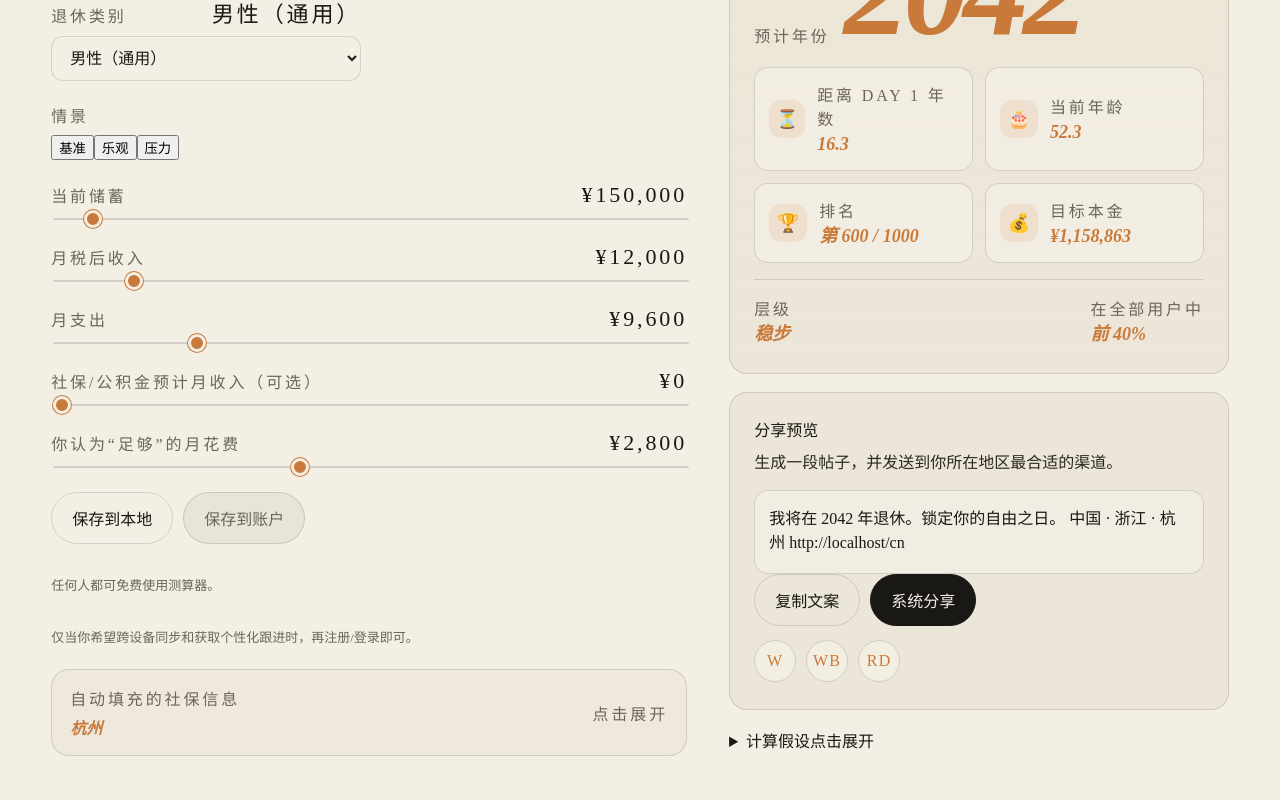
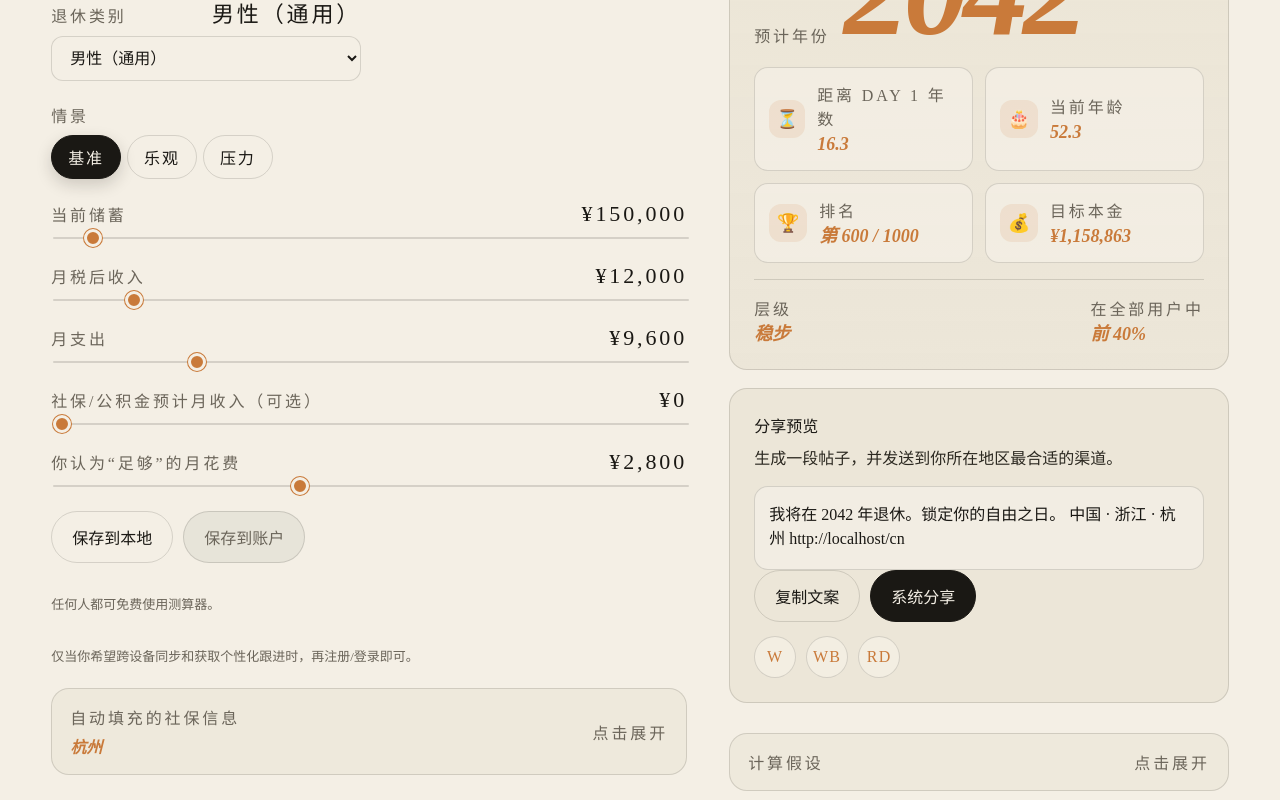
Before and after one commit to LyceumX/Horizon, a Next.js app: page /cn in a window 1280 px wide. Shown: the part 1680-2480 px from the top of the page. Built offline with nearby package versions, Linux system fonts and the light colour scheme; no server answers.

Commit message:
feat: add CSS for scenario toggle and assumptions panel

```diff
--- a/app/globals.css
+++ b/app/globals.css
@@ -1271,6 +1271,114 @@ main {
   }
 }
 
+/* ── Scenario toggle ──────────────────────────────────────────── */
+
+.scenario-toggle {
+  display: flex;
+  gap: 6px;
+  flex-wrap: wrap;
+}
+
+.scenario-btn {
+  appearance: none;
+  border: 0.5px solid var(--line);
+  border-radius: 999px;
+  background: transparent;
+  color: var(--ink);
+  padding: 9px 16px;
+  font: 500 11px var(--mono);
+  letter-spacing: 0.12em;
+  text-transform: uppercase;
+  cursor: pointer;
+  transition: transform 140ms ease, box-shadow 140ms ease, border-color 140ms ease, background 140ms ease, color 140ms ease;
+}
+
+.scenario-btn:hover,
+.scenario-btn:focus-visible {
+  border-color: color-mix(in srgb, var(--btn-ghost-border) 70%, var(--accent));
+  transform: translateY(-1px);
+  box-shadow: 0 6px 14px rgba(36, 30, 20, 0.10);
+}
+
+.scenario-btn-active {
+  background: var(--ink);
+  color: var(--paper);
+  border-color: var(--ink);
+  box-shadow: 0 6px 16px rgba(36, 30, 20, 0.18);
+}
+
+.scenario-btn-active:hover,
+.scenario-btn-active:focus-visible {
+  transform: translateY(-1px);
+  box-shadow: 0 10px 22px rgba(36, 30, 20, 0.22);
+}
+
+
+/* ── Assumptions fold ─────────────────────────────────────────── */
+
+.assumptions-fold {
+  border: 0.5px solid var(--line);
+  border-radius: 18px;
+  padding: 16px 18px;
+  background: color-mix(in srgb, var(--paper-2) 72%, transparent);
+  margin-top: 12px;
+}
+
+.assumptions-fold summary {
+  list-style: none;
+  cursor: pointer;
+  display: flex;
+  align-items: center;
+  justify-content: space-between;
+  gap: 12px;
+}
+
+.assumptions-fold summary::-webkit-details-marker {
+  display: none;
+}
+
+.assumptions-fold .fold-label,
+.assumptions-fold .fold-hint {
+  display: block;
+  font: 500 10px var(--mono);
+  letter-spacing: 0.18em;
+  text-transform: uppercase;
+  color: var(--mute);
+}
+
+.assumptions-grid {
+  display: grid;
+  grid-template-columns: repeat(3, 1fr);
+  gap: 10px 16px;
+  margin-top: 14px;
+}
+
+.assumption-item {
+  display: flex;
+  flex-direction: column;
+  gap: 3px;
+}
+
+.assumption-item span {
+  font: 400 10px var(--mono);
+  letter-spacing: 0.14em;
+  text-transform: uppercase;
+  color: var(--mute);
+}
+
+.assumption-item strong {
+  font-family: var(--serif);
+  font-style: italic;
+  font-size: 18px;
+  color: var(--ink);
+}
+
+@media (max-width: 860px) {
+  .assumptions-grid {
+    grid-template-columns: repeat(3, 1fr);
+  }
+}
+
 @media (max-width: 680px) {
   .brand small,
   .auth-hint {
```
